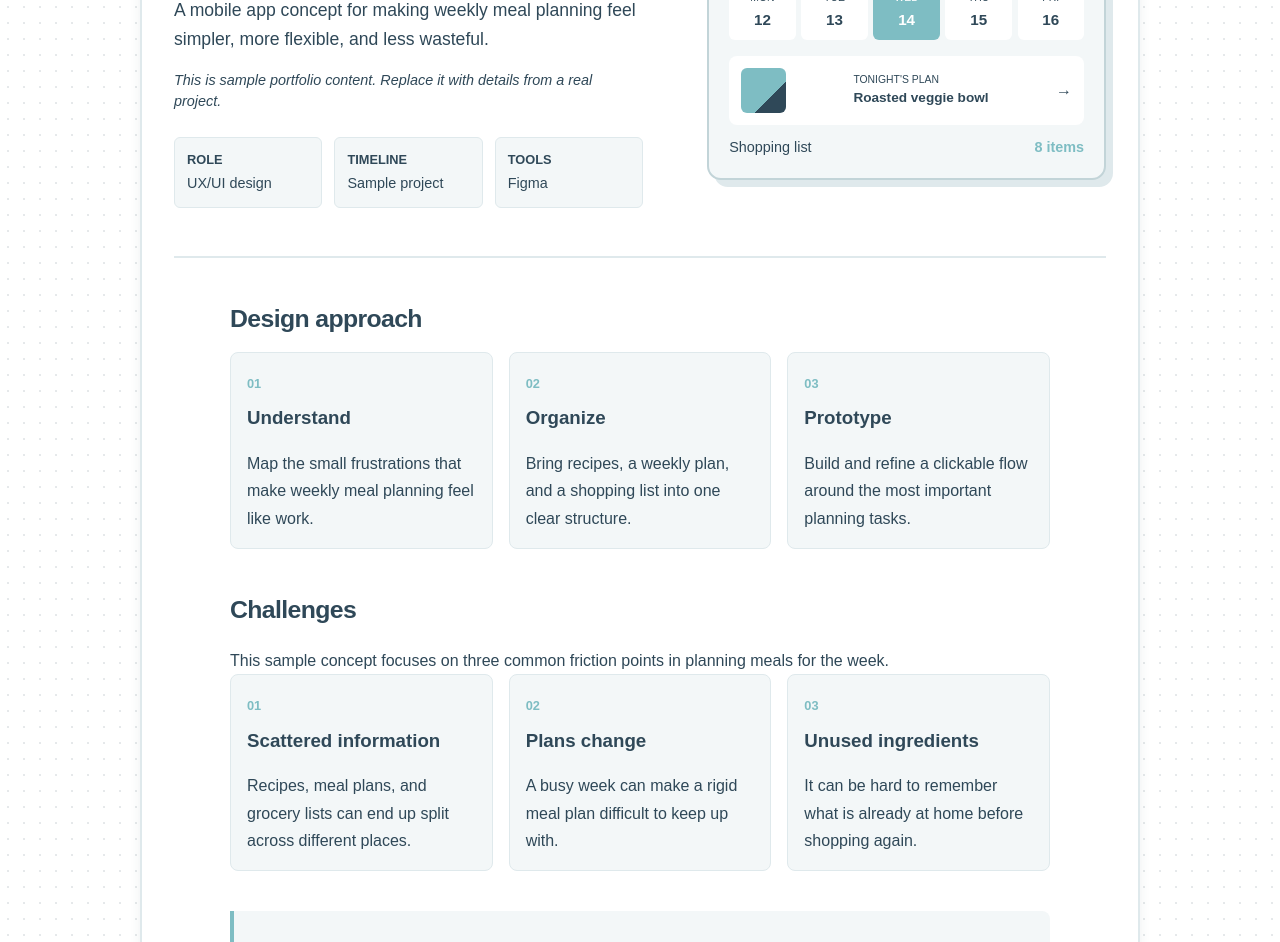
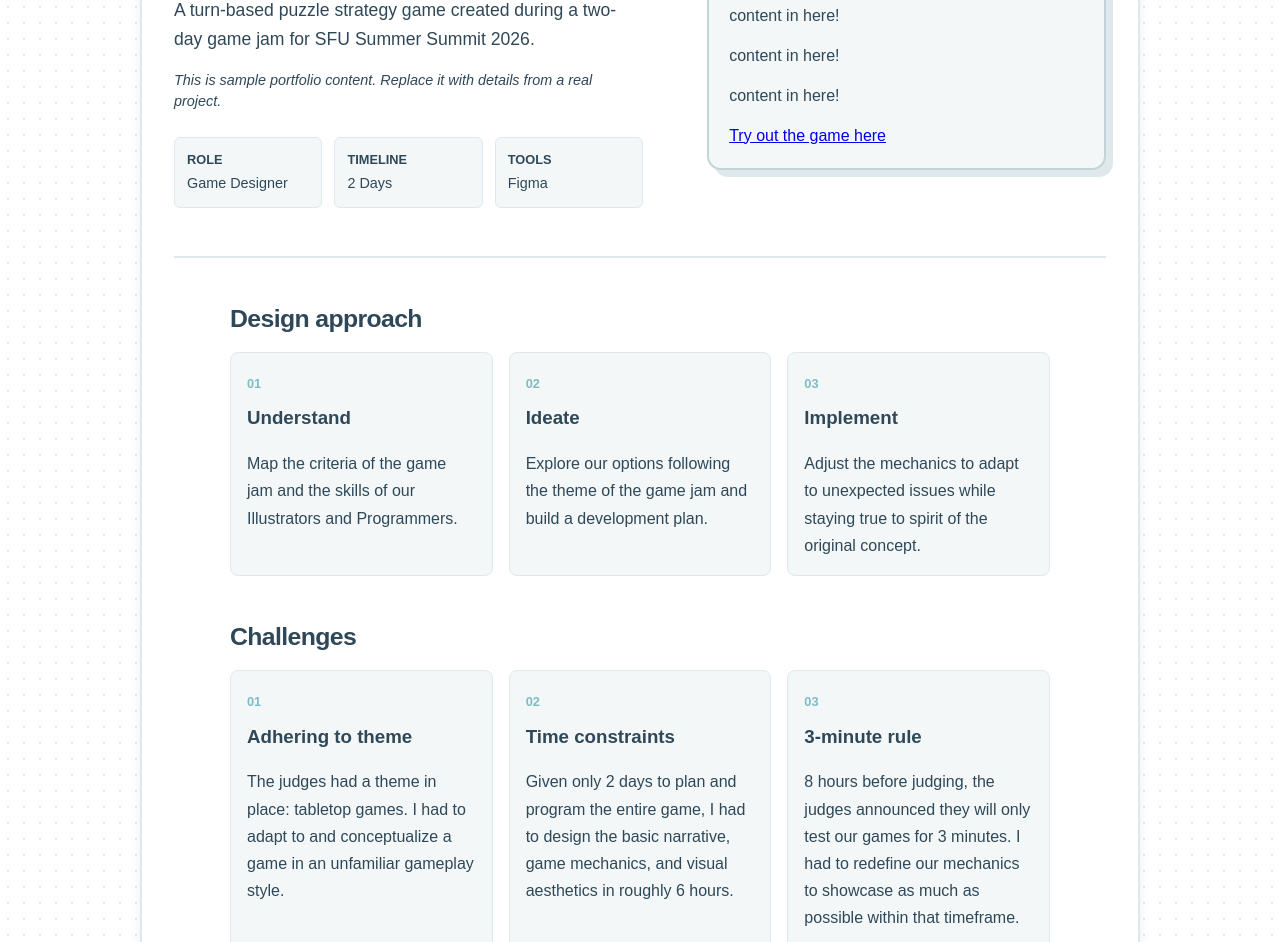
Before and after one commit to shwuuh04/Portfolio, a plain HTML site: page projectTowardsTheLight.html in a window 1280 px wide. Shown: the part 417-1359 px from the top of the page. Drawn offline with Linux system fonts and the light colour scheme.

Commit message:
Updated content for Towards The Light

```diff
--- a/projectTowardsTheLight.html
+++ b/projectTowardsTheLight.html
@@ -23,18 +23,18 @@
         <a class="case-study__back" href="projects.html"><span aria-hidden="true">&larr;</span> All projects</a>
         <section class="case-study__hero" aria-labelledby="case-study-title">
             <div class="case-study__intro">
-                <p class="case-study__eyebrow">Sample case study <span aria-hidden="true">/</span> Mobile app</p>
-                <h1 id="case-study-title">Pocket Pantry</h1>
-                <p class="case-study__lead">A mobile app concept for making weekly meal planning feel simpler, more flexible, and less wasteful.</p>
+                <p class="case-study__eyebrow">Game Design / Game Jam</p>
+                <h1 id="case-study-title">Towards The Light</h1>
+                <p class="case-study__lead">A turn-based puzzle strategy game created during a two-day game jam for SFU Summer Summit 2026.</p>
                 <p class="case-study__note">This is sample portfolio content. Replace it with details from a real project.</p>
                 <dl class="case-study__meta">
                     <div>
                         <dt>Role</dt>
-                        <dd>UX/UI design</dd>
+                        <dd>Game Designer</dd>
                     </div>
                     <div>
                         <dt>Timeline</dt>
-                        <dd>Sample project</dd>
+                        <dd>2 Days</dd>
                     </div>
                     <div>
                         <dt>Tools</dt>
@@ -43,24 +43,13 @@
                 </dl>
             </div>
             <aside class="case-study-preview" aria-label="Illustrative meal-planning app screen">
-                <div class="case-study-preview__top">
-                    <span>pocket pantry</span>
-                    <span aria-hidden="true">•••</span>
-                </div>
-                <p class="case-study-preview__greeting">Your week,<br>at a glance.</p>
-                <div class="case-study-preview__week">
-                    <span>MON<strong>12</strong></span>
-                    <span>TUE<strong>13</strong></span>
-                    <span class="is-selected">WED<strong>14</strong></span>
-                    <span>THU<strong>15</strong></span>
-                    <span>FRI<strong>16</strong></span>
-                </div>
-                <div class="case-study-preview__meal">
-                    <span class="case-study-preview__meal-image" aria-hidden="true"></span>
-                    <span><small>TONIGHT'S PLAN</small><strong>Roasted veggie bowl</strong></span>
-                    <span aria-hidden="true">&rarr;</span>
-                </div>
-                <p class="case-study-preview__list">Shopping list <strong>8 items</strong></p>
+                <p>content in here!</p>
+                <p>content in here!</p>
+                <p>content in here!</p>
+                <p>content in here!</p>
+                <p>content in here!</p>
+                <p>content in here!</p>
+                <a href="https://quarc.itch.io/ttl" >Try out the game here</a>
             </aside>
         </section>
 
@@ -70,39 +59,38 @@
                 <article>
                     <span>01</span>
                     <h3>Understand</h3>
-                    <p>Map the small frustrations that make weekly meal planning feel like work.</p>
+                    <p>Map the criteria of the game jam and the skills of our Illustrators and Programmers.</p>
                 </article>
                 <article>
                     <span>02</span>
-                    <h3>Organize</h3>
-                    <p>Bring recipes, a weekly plan, and a shopping list into one clear structure.</p>
+                    <h3>Ideate</h3>
+                    <p>Explore our options following the theme of the game jam and build a development plan.</p>
                 </article>
                 <article>
                     <span>03</span>
-                    <h3>Prototype</h3>
-                    <p>Build and refine a clickable flow around the most important planning tasks.</p>
+                    <h3>Implement</h3>
+                    <p>Adjust the mechanics to adapt to unexpected issues while staying true to spirit of the original concept.</p>
                 </article>
             </div>
         </section>
 
         <section class="case-study__section" aria-labelledby="case-study-challenges">
             <h2 id="case-study-challenges">Challenges</h2>
-            <p>This sample concept focuses on three common friction points in planning meals for the week.</p>
             <div class="case-study-challenges">
                 <article>
                     <span>01</span>
-                    <h3>Scattered information</h3>
-                    <p>Recipes, meal plans, and grocery lists can end up split across different places.</p>
+                    <h3>Adhering to theme</h3>
+                    <p>The judges had a theme in place: tabletop games. I had to adapt to and conceptualize a game in an unfamiliar gameplay style.</p>
                 </article>
                 <article>
                     <span>02</span>
-                    <h3>Plans change</h3>
-                    <p>A busy week can make a rigid meal plan difficult to keep up with.</p>
+                    <h3>Time constraints</h3>
+                    <p>Given only 2 days to plan and program the entire game, I had to design the basic narrative, game mechanics, and visual aesthetics in roughly 6 hours.</p>
                 </article>
                 <article>
                     <span>03</span>
-                    <h3>Unused ingredients</h3>
-                    <p>It can be hard to remember what is already at home before shopping again.</p>
+                    <h3>3-minute rule</h3>
+                    <p>8 hours before judging, the judges announced they will only test our games for 3 minutes. I had to redefine our mechanics to showcase as much as possible within that timeframe.</p>
                 </article>
             </div>
         </section>
```
Also changed, not shown: projects.html (+1 -1 lines).
